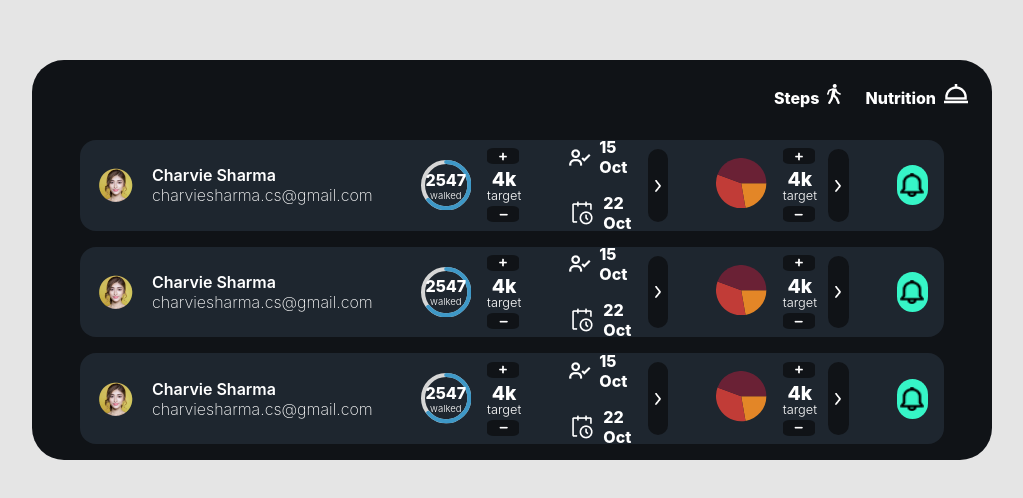
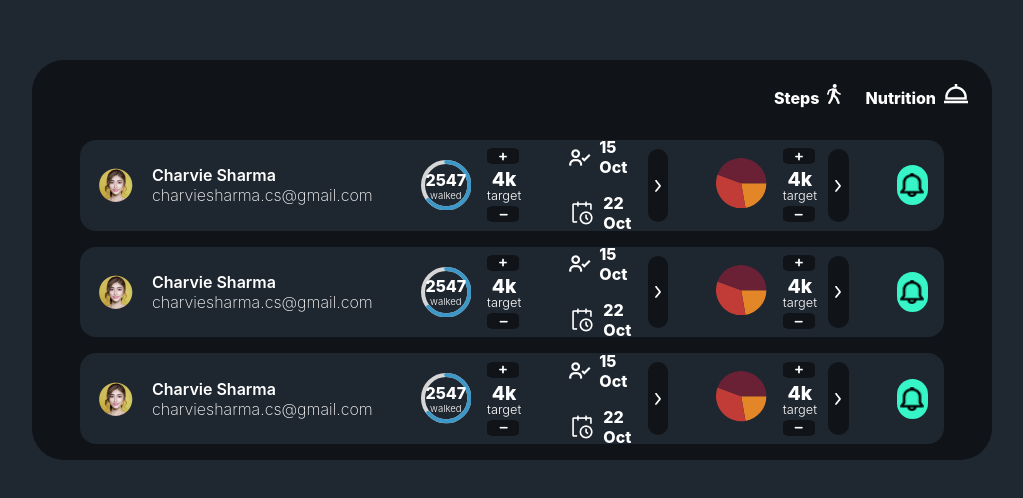
Before and after one commit to ShammiAnand/evolv_assignment_react_final, a React (Create React App) app: page / in a window 1280 px wide. Shown: the part 140-638 px from the top of the page, without its empty margins (128-1151 px from the left). Built offline with nearby package versions, Linux system fonts and the light colour scheme.

Commit message:
UI fixes

```diff
--- a/src/components/App.js
+++ b/src/components/App.js
@@ -7,7 +7,7 @@ function App() {
       style={{
         widht: "100vw",
         height: "100vh",
-        backgroundColor: "#E5E5E5",
+        backgroundColor: "#1F2731",
         display: "flex",
         justifyContent: "space-around",
         alignItems: "center",
```
